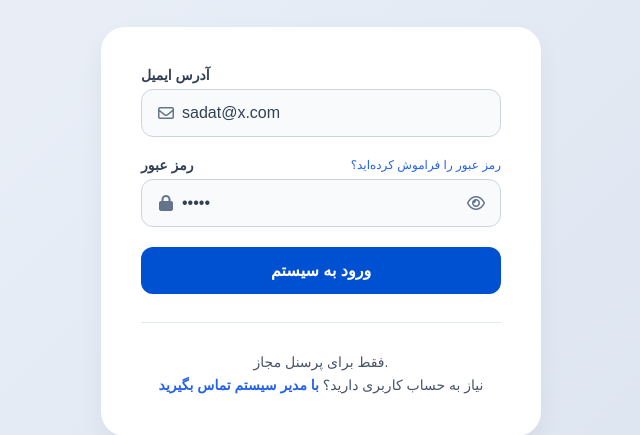
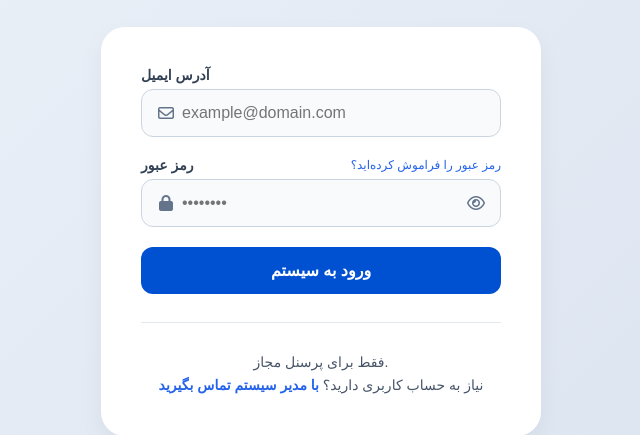
Before and after one commit to engineerhashimi9/schoolproject, a Django app: page / in a window 1280 px wide. Shown: the part 306-741 px from the top of the page, without its empty margins (319-959 px from the left). Run offline with Django 5.2, Linux system fonts and the light colour scheme; some web fonts are replaced.

Commit message:
make secure

```diff
--- a/accounts/templates/accounts/login.html
+++ b/accounts/templates/accounts/login.html
@@ -38,7 +38,7 @@
                 name="email"
                 id="email"
                 placeholder="example@domain.com"
-                value="sadat@x.com"
+                value=""
               />
             </div>
           </div>
@@ -54,7 +54,7 @@
                 type="password"
                 id="password"
                 name="password"
-                value="sadat"
+                value=""
                 placeholder="••••••••"
               />
 
--- a/dashboard/views.py
+++ b/dashboard/views.py
@@ -69,7 +69,7 @@ class StudentDetailView(LoginRequiredMixin, DetailView):
 @is_admin
 def disable_student(request, id):
     target = get_object_or_404(Student, id=id)
-    target.detached_date = jdatetime.date.today()
+    # target.detached_date = jdatetime.date.today()
     target.status_id = 2
     target.save()
     return redirect(reverse("dashboard:student-list"))
@@ -220,7 +220,7 @@ def student_create(request):
         else:
             print(form.errors)
 
-    return render(request, "dashboard/student_edite.html", {"classes": classes})
+    return render(request, "dashboard/students/student_edite.html", {"classes": classes})
 
 # -----------------------------------------------------------------------------
 #####
```
Also changed, not shown: db.sqlite3.
